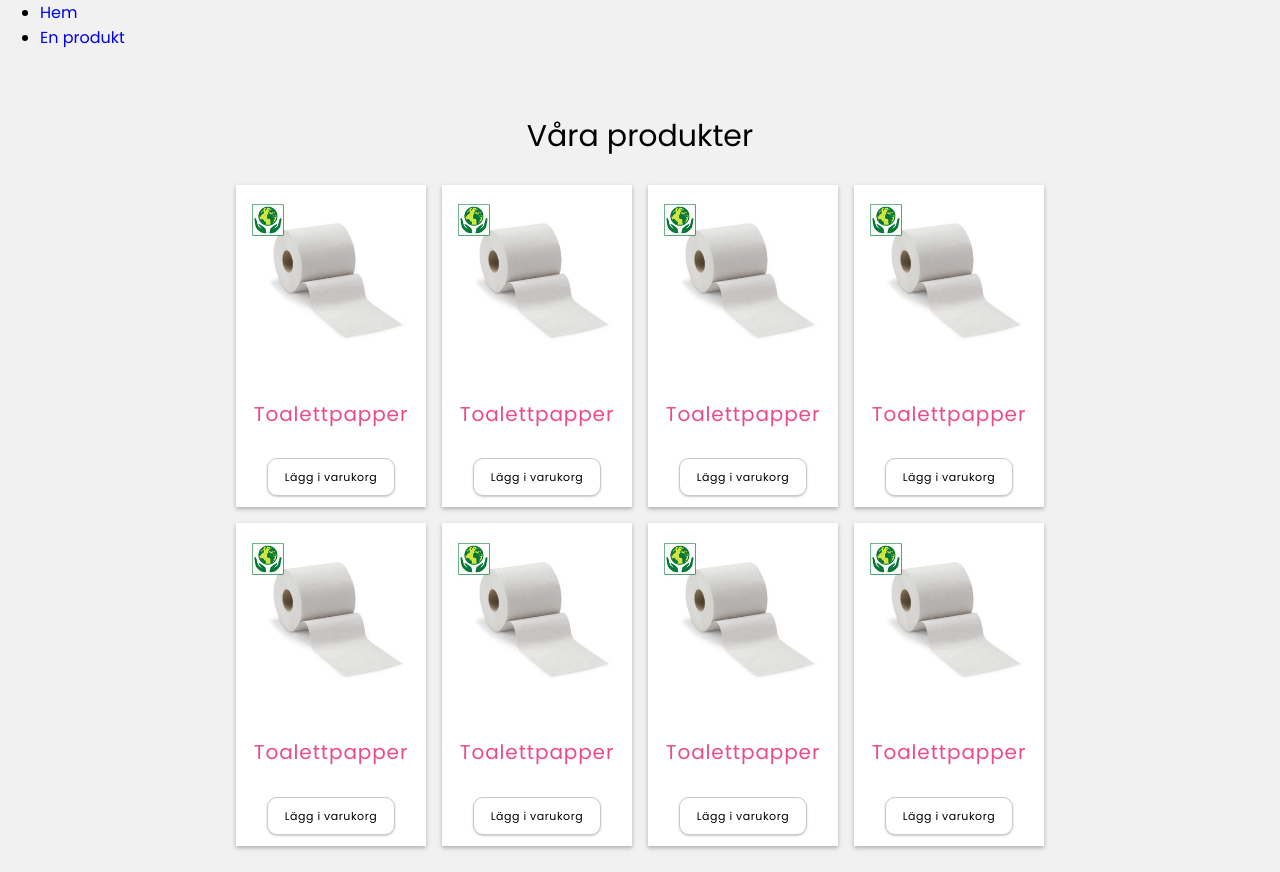
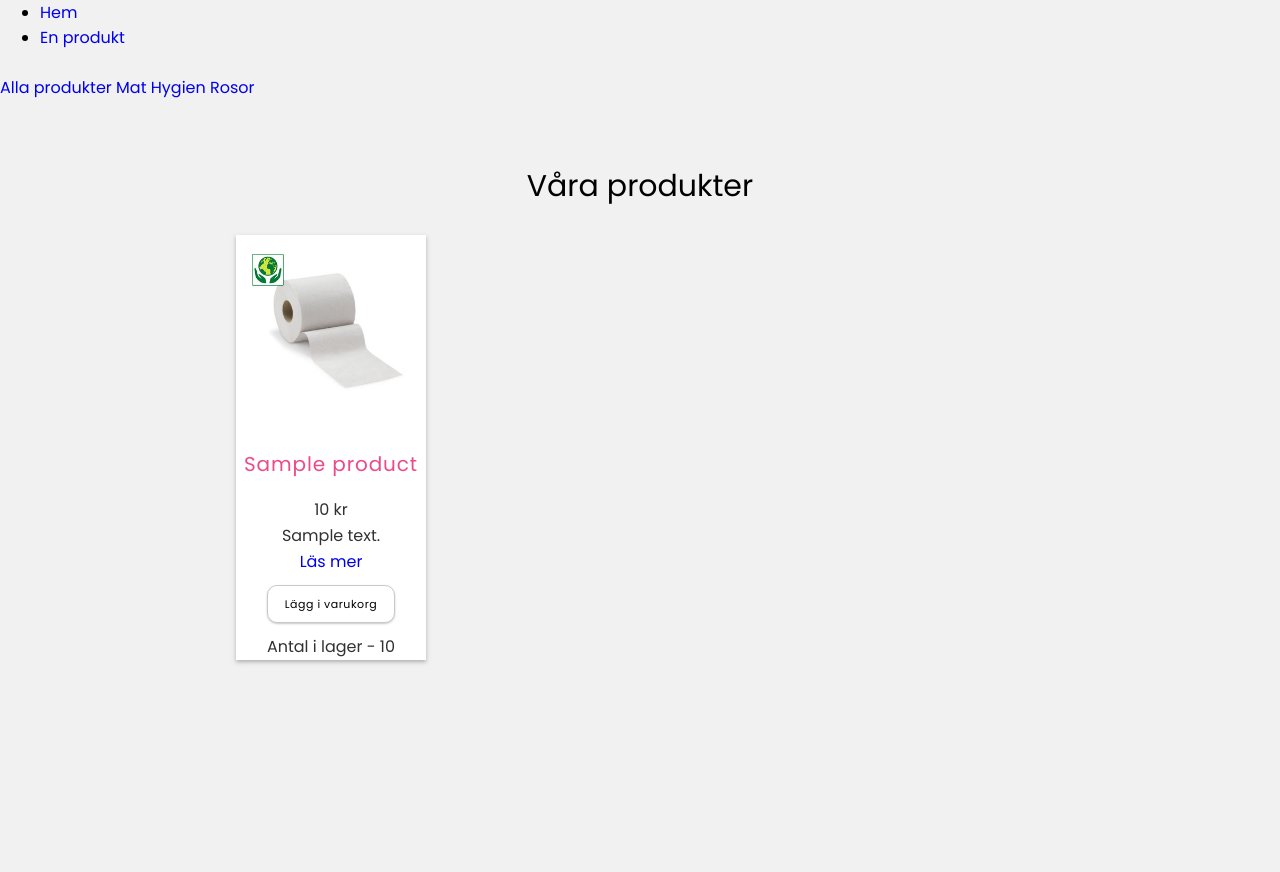
Before and after one commit to Floralforest19/G01, a PHP site: page /index.php in a window 1280 px wide. After the commit the page ends 664 px from the top, so only its background shows below. Run offline with PHP 8.4, Linux system fonts and the light colour scheme; tables that the repository leaves empty or names only in its code hold one stand-in row (values such as "Sample post").

Commit message:
read products from db

```diff
--- a/index.php
+++ b/index.php
@@ -13,107 +13,12 @@
 </head>
 <body>
 
- <!-- Bortkommenterat eftersom sidan inte fungerar om jag inte har kontakt med databas
-
- <h1>Hello, World!</h1>
-
-  <//?php require_once 'read.php'; ?>
-  <p>Kopplas ihop med rätt databas, se db.php, read.php</p> -->
-
-
-
-  <!-- Framework/mockup på utseende. Test för CSS -->
 <ul>
-        <li><a href="index.php">Hem</a></li>
-        <li><a href="singleproduct.html">En produkt</a></li>
-      </ul>
+  <li><a href="index.php">Hem</a></li>
+  <li><a href="singleproduct.html">En produkt</a></li>
+</ul>
     <main>
-
-      <section class="background">
-        <h2>Våra produkter</h2>
-
-        <div class="product__wrapper">
-          <article class="box">
-            <div class="box__pic">
-              <img src="./images/toalettpapper.jpg" alt="toalettpapper"/>
-            </div>
-            <div class="box__text">
-              <h3>Toalettpapper</h3>
-              <button>Lägg i varukorg</button>
-            </div>
-          </article>
-
-          <article class="box">
-            <div class="box__pic">
-              <img src="./images/toalettpapper.jpg" alt="toalettpapper"/>
-            </div>
-            <div class="box__text">
-              <h3>Toalettpapper</h3>
-              <button>Lägg i varukorg</button>
-            </div>
-          </article>
-
-          <article class="box">
-            <div class="box__pic">
-              <img src="./images/toalettpapper.jpg" alt="toalettpapper"/>
-            </div>
-            <div class="box__text">
-              <h3>Toalettpapper</h3>
-              <button>Lägg i varukorg</button>
-            </div>
-          </article>
-
-          <article class="box">
-            <div class="box__pic">
-              <img src="./images/toalettpapper.jpg" alt="toalettpapper"/>
-            </div>
-            <div class="box__text">
-              <h3>Toalettpapper</h3>
-              <button>Lägg i varukorg</button>
-            </div>
-          </article>
-
-          <article class="box">
-            <div class="box__pic">
-              <img src="./images/toalettpapper.jpg" alt="toalettpapper"/>
-            </div>
-            <div class="box__text">
-              <h3>Toalettpapper</h3>
-              <button>Lägg i varukorg</button>
-            </div>
-          </article>
-
-          <article class="box">
-            <div class="box__pic">
-              <img src="./images/toalettpapper.jpg" alt="toalettpapper"/>
-            </div>
-            <div class="box__text">
-              <h3>Toalettpapper</h3>
-              <button>Lägg i varukorg</button>
-            </div>
-          </article>
-
-          <article class="box">
-            <div class="box__pic">
-              <img src="./images/toalettpapper.jpg" alt="toalettpapper"/>
-            </div>
-            <div class="box__text">
-              <h3>Toalettpapper</h3>
-              <button>Lägg i varukorg</button>
-            </div>
-          </article>
-
-          <article class="box">
-            <div class="box__pic">
-              <img src="./images/toalettpapper.jpg" alt="toalettpapper"/>
-            </div>
-            <div class="box__text">
-              <h3>Toalettpapper</h3>
-              <button>Lägg i varukorg</button>
-            </div>
-          </article>
-
-      </section>
+    <?php require_once 'read.php'; ?>
     </main>
   <!-- Slut på CSS-test -->
 
--- a/read.php
+++ b/read.php
@@ -10,13 +10,11 @@
 ?>
 
 <div class='products__display'>
-
   <nav class='products__menu'>
     <a href='index.php?id=all'>Alla produkter</a>
     <a href='index.php?id=food'>Mat</a>
     <a href='index.php?id=hygien'>Hygien</a>
     <a href='index.php?id=roses'>Rosor</a>
-
    </nav>
 
 <?php
@@ -46,14 +44,30 @@
   $stmt = $db->prepare($sql);
   $stmt->execute();
 
+
+
+  // <div class="product__wrapper">
+  //   <article class="box">
+  //     <div class="box__pic">
+  //       <img src="./images/toalettpapper.jpg" alt="toalettpapper"/>
+  //     </div>
+  //     <div class="box__text">
+  //       <h3>Toalettpapper</h3>
+  //       <button>Lägg i varukorg</button>
+  //     </div>
+  //   </article>
+
+
   // starta div för inlägg
-  echo "<div class='products__container'>";
+  echo "<section class='background'>
+        <h2>Våra produkter</h2>
+        <div class='product__wrapper'>";
   // loopar över arrayen som har resultatet från db
   while($row = $stmt->fetch(PDO::FETCH_ASSOC)) :
       // spara data från db i varsin variabel
       $id = htmlspecialchars($row['product_id']); // $row = array
-      $heading = htmlspecialchars($row['name']);
-      // $description = htmlspecialchars($row['description']);
+      $name = htmlspecialchars($row['name']);
+      $description = htmlspecialchars($row['description']);
       $category = strtoupper(htmlspecialchars($row['category_id']));
       $quantity = htmlspecialchars($row['quantity']);
       $price = htmlspecialchars($row['price']);
@@ -62,26 +76,28 @@
       } else {
         $quantityText = "Ej i lager";
       }
-      echo "<br>
-          <div class='products__item'>
-            <div class='products__item--img'>
-            <br>
-            <p>Plats för bild</p>
-            <br>
+
+      echo "
+          <article class='box'>
+            <div class='box__pic'>
+              <img src='./images/toalettpapper.jpg' alt='toalettpapper'/>
             </div>
-            <div class='products__item--text'>
-              <h2>$heading</h2>
-              <p>$price</p>
-              <a href='#' class='product__btn'>Köp</a>
-              <p class=''>$quantityText</p>
+            <div class='box__text'>
+              <h3>$name</h3>
+              <p>$price kr</p>
+              <p>$description</p>
+              <a href='showproduct.php?id=$id'>Läs mer</a><br>
+              <button>Lägg i varukorg</button>";
+              // läs mer bör gå till produktsidan
+              // lägga till när vi introducerar varukorg
+              //<a href='#' class='product__btn'>Köp</a>
+              echo "<p class=''>$quantityText</p>
             </div>
-          </div>
-        <br>
-        ";
+          </article>";
+
   // avsluta while loop
   endwhile;
 // stäng post div
-  echo "</div>";
+  echo "</div></section>";
 ?>
-
 </div>
```
